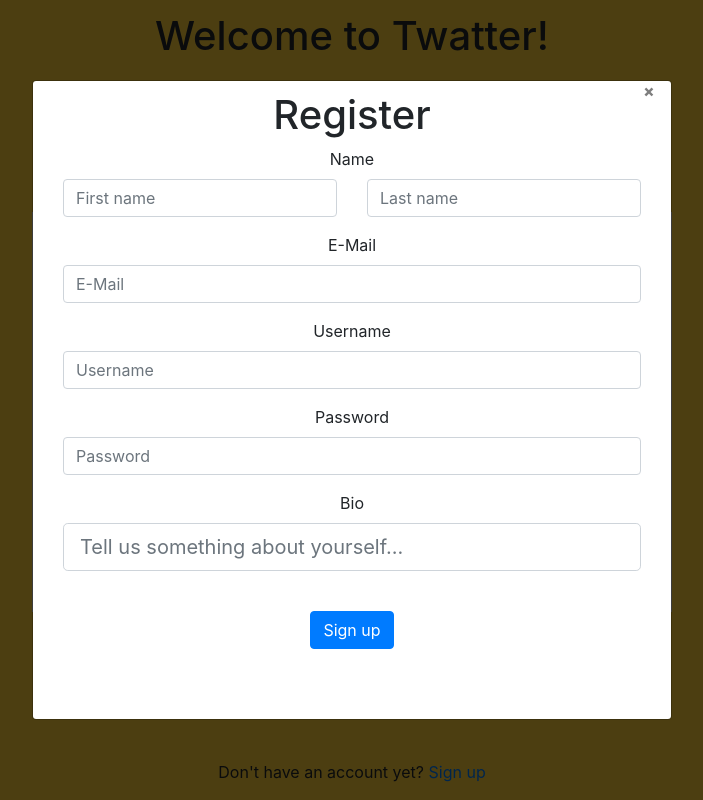
After one commit to michelleespranita/twatter, a Flask app: page / in a window 1280 px wide. The commit adds this page. Shown: the whole page, without its empty margins (288-991 px from the left). Run offline with Flask 2, Linux system fonts and the light colour scheme; some libraries are stand-ins or nearby versions.

Commit message:
Added new files

```diff
--- a/application.py
+++ b/application.py
@@ -1,39 +1,62 @@
 import time, os
 
 from flask import Flask, jsonify, render_template, request
-from sqlalchemy import create_engine
+from sqlalchemy import create_engine # sqlalchemy is used to connect Python and SQL
 from sqlalchemy.orm import scoped_session, sessionmaker
 
 app = Flask(__name__)
 engine = create_engine(os.getenv("DATABASE_URL"))
 db = scoped_session(sessionmaker(bind=engine))
 
-@app.route("/home")
+@app.route("/")
+def login():
+    return render_template("login.html")
+
+@app.route("/registerring",methods=["POST"])
+def registerring():
+    firstname=request.form.get("firstname")
+    lastname=request.form.get("lastname")
+    name = firstname + ' ' + lastname
+    email=request.form.get("email")
+    username=request.form.get("username")
+    password=request.form.get("password")
+    bio=request.form.get("bio")
+    # Check if username and email are still available
+    if db.execute("SELECT * FROM userInfo WHERE username=:username",{"username": username}).rowcount==0 and db.execute("SELECT * FROM userInfo WHERE email=:email",{"email": email}).rowcount==0:
+        db.execute("INSERT INTO userInfo (name,email,username,password,bio) VALUES (:name,:email,:username,:password,:bio)",{"name":name, "email":email, "username":username, "password":password, "bio":bio})
+        db.commit()
+        return render_template("success.html")
+    else:
+        return render_template("errorUNtaken.html")
+
+@app.route("/home", methods=["GET", "POST"])
 def index():
+    if request.method == "POST":
+        twatt = request.form.get("twatt")
+        if twatt:
+            db.execute("INSERT INTO twatts (twatt) VALUES (:twatt)",{"twatt":twatt})
+            db.commit()
     twatts = db.execute("SELECT * FROM twatts").fetchall()
     return render_template("home.html",twatts=twatts)
 
-@app.route("/post-twatt")
-def post():
-    #when I login, I have a certain user id. How do I pass that value into the twatts table?
-    twatt=request.form.get("twatt")
-    db.execute("INSERT INTO twatts (twatt) VALUES (:twatt)",{"twatt":twatt})
-    db.commit()
 
-@app.route("/profile", methods=["POST"])
-def posts():
+# @app.route("/profile", methods=["POST"])
+# def posts():
 
-    # Get start and end point for posts to generate.
-    # start = int(request.form.get("start") or 0)
-    # end = int(request.form.get("end") or (start + 9))
+#     # Get start and end point for posts to generate.
+#     # start = int(request.form.get("start") or 0)
+#     # end = int(request.form.get("end") or (start + 9))
 
-    # Generate list of posts.
-    data = []
-    for i in range(start, end + 1):
-        data.append(f"Post #{i}")
+#     # Generate list of posts.
+#     data = []
+#     for i in range(start, end + 1):
+#         data.append(f"Post #{i}")
 
-    # Artificially delay speed of response.
-    time.sleep(1)
+#     # Artificially delay speed of response.
+#     time.sleep(1)
 
-    # Return list of posts.
-    return jsonify(data)
+#     # Return list of posts.
+#     return jsonify(data)
+
+if __name__ == '__main__':
+    app.run()
--- /dev/null
+++ b/templates/login.html
@@ -0,0 +1,181 @@
+<!DOCTYPE html>
+<html>
+<head>
+  <title>Twatter</title>
+  <link rel="stylesheet" href="https://stackpath.bootstrapcdn.com/bootstrap/4.1.3/css/bootstrap.min.css" integrity="sha384-MCw98/SFnGE8fJT3GXwEOngsV7Zt27NXFoaoApmYm81iuXoPkFOJwJ8ERdknLPMO" crossorigin="anonymous">
+  <style>
+  html, body {
+    background-color: #ffd13a;
+    height: 100%;
+    width: 100%;
+    display: flex;
+    flex-wrap: wrap;
+    justify-content: center;
+  }
+
+  /* we have to set html and body's height to 100% to be able to set percentage values for the divs' height */
+  /* to use justify-content and align-items, we need to use display:flex */
+
+  .header {
+    height: 10%;
+    width: 100%;
+    display: flex;
+    flex-wrap: wrap;
+    justify-content: center;
+    align-items: center;
+    /* justify-content aligns things horizontally, align-items aligns things vertically */
+  }
+
+  .form {
+    background-color: white;
+    /*left: 350px;
+    top: 100px; */
+    margin: 100px auto;
+    height: 50%;
+    width: 50%;
+    display: flex;
+    flex-wrap: wrap;
+    justify-content: center;
+    align-items: center;
+  }
+
+  .login {
+    display: flex;
+    flex-wrap: wrap;
+    justify-content: center;
+    align-items: center;
+  }
+
+  input {
+    width: 80%;
+  }
+
+  .footer {
+    width: 100%;
+    display: flex;
+    flex-wrap: wrap;
+    justify-content: center;
+    align-items: center;
+  }
+
+  .bg-modal {
+    width: 100%;
+    height: 100%;
+    background-color: rgba(0, 0, 0, 0.7);
+    position: absolute;
+    top: 0;
+    display: flex;
+    justify-content: center;
+    align-items: center;
+  }
+
+  .modal-content {
+    width: 50%;
+    height: 80%;
+    background-color: white;
+    border-radius: 4px;
+    text-align: center;
+    align-items: center;
+    padding: 10px;
+    position: relative;
+  }
+
+  .close {
+    position: absolute;
+    top: 0;
+    right: 14px;
+    font-size: 20px;
+    transform: rotate(45deg);
+    cursor: pointer;
+  }
+
+  .inputs {
+    display: flex;
+    flex-wrap: wrap;
+    justify-content: center;
+    align-items: center;
+  }
+
+  .info {
+    float: left;
+    clear: both;
+  }
+
+  </style>
+  <script>
+    document.addEventListener('DOMContentLoaded', () => {
+      document.querySelector('#sign-up').onclick = () => {
+        document.querySelector('.bg-modal').style.display='flex';
+      };
+      document.querySelector('.close').addEventListener('click', () => {
+        document.querySelector('.bg-modal').style.display='none';
+      });
+    });
+  </script>
+</head>
+<body>
+  <div class="header">
+    <div><h1 align="center">Welcome to Twatter!</h1></div>
+  </div>
+
+  <div class="form">
+    <form method="post">
+      <div class="login">
+        <div class="form-group col-md-12">
+          <label>Username</label>
+          <input type="text" class="form-control" id="username" aria-describedby="emailHelp" placeholder="Username">
+        </div>
+        <div class="form-group col-md-12">
+          <label>Password</label>
+          <input type="password" class="form-control" id="password" aria-describedby="emailHelp" placeholder="Password">
+        </div>
+        <div class="form-group col-md-12">
+          <button type="submit" class="btn btn-outline-warning">Login</button>
+        </div>
+      </div>
+    </form>
+  </div>
+  <div class="footer">
+    <div>Don't have an account yet? <a href="" id="sign-up">Sign up</a></div>
+  </div>
+  <div class="bg-modal"> <!--Modal section-->
+    <div class="modal-content">
+        <h1>Register</h1>
+        <div class="close">+</div>
+        <form action="{{ url_for('registerring') }}", method="post">
+            <div class="form-group col-md-12">
+                <label>Name</label>
+                <div class="row">
+                  <div class="col">
+                    <input type="text" name="firstname" class="form-control" placeholder="First name">
+                  </div>
+                  <div class="col">
+                    <input type="text" name="lastname" class="form-control" placeholder="Last name">
+                  </div>
+                </div>
+            </div>
+            <div class="form-group col-md-12">
+                <label>E-Mail</label>
+                <input type="name" name="email" class="form-control" id="email" aria-describedby="emailHelp" placeholder="E-Mail">
+            </div>
+            <div class="form-group col-md-12">
+                <label>Username</label>
+                <input type="name" name="username" class="form-control" id="username" aria-describedby="emailHelp" placeholder="Username">
+            </div>
+            <div class="form-group col-md-12">
+              <label>Password</label>
+              <input type="password" name="password" class="form-control" id="password" aria-describedby="emailHelp" placeholder="Password">
+            </div>
+            <div class="form-group col-md-12">
+                <label>Bio</label>
+                <input type="name" name="bio" class="form-control form-control-lg" id="bio" aria-describedby="emailHelp" placeholder="Tell us something about yourself...">
+            </div>
+          <br>
+          <div class="form-group">
+              <button class="btn btn-primary">Sign up</button>
+          </div>
+        </form>
+    </div>
+  </div>
+  </body>
+</html>
```
Also changed, not shown: templates/errorUNtaken.html (added, +17 -0 lines), templates/home.html (+35 -37 lines), templates/index.html (deleted, +0 -48 lines), templates/profile.html (+1 -69 lines), templates/register.html (added, +43 -0 lines), templates/styling.css (added, +90 -0 lines), templates/success.html (added, +22 -0 lines), templates/tester.html (added, +9 -0 lines), twatts.sql (+6 -2 lines), userInfo.sql (+18 -2 lines), 2 other files.
